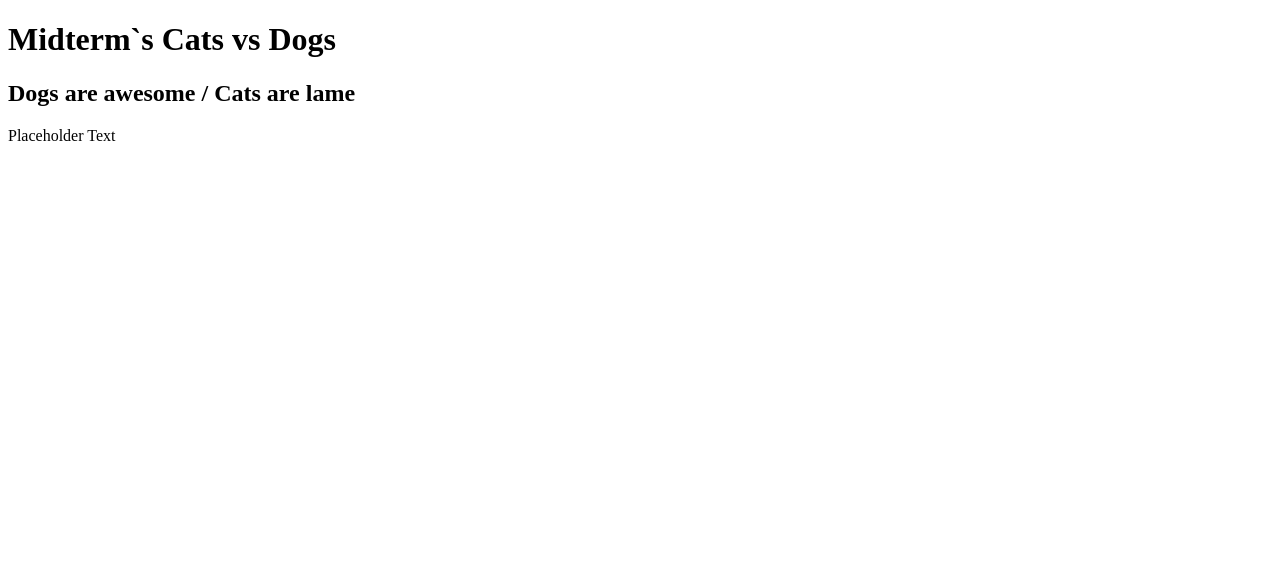
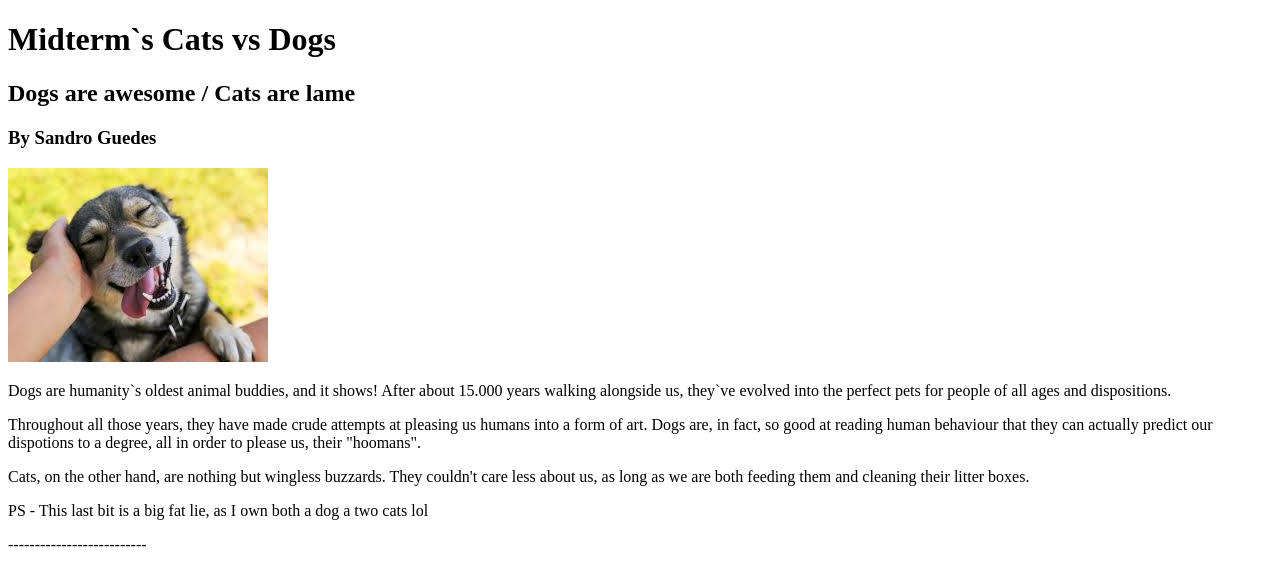
Before and after one commit to sandroguedes/Sandro_Vinh_Midterm, a plain HTML site: page Midterm/index.html in a window 1280 px wide. Drawn offline with Linux system fonts and the light colour scheme.

Commit message:
Trying to upload the main folder again
First time around the folders split up for some reason, let's try that again.

```diff
--- a/Midterm/index.html
+++ b/Midterm/index.html
@@ -6,7 +6,13 @@
 	<h1>Midterm`s Cats vs Dogs</h1>
 
 	<h2>Dogs are awesome / Cats are lame</h2>
-	<p>Placeholder Text</p>
+	<h3>By Sandro Guedes</h3>
+	<img src="Images/dogisawesome.jpeg">
+	<p>Dogs are humanity`s oldest animal buddies, and it shows! After about 15.000 years walking alongside us, they`ve evolved into the perfect pets for people of all ages and dispositions.</p>
+	<p>Throughout all those years, they have made crude attempts at pleasing us humans into a form of art. Dogs are, in fact, so good at reading human behaviour that they can actually predict our dispotions to a degree, all in order to please us, their "hoomans".</p>
+	<p>Cats, on the other hand, are nothing but wingless buzzards. They couldn't care less about us, as long as we are both feeding them and cleaning their litter boxes.</p>
+	<p>PS - This last bit is a big fat lie, as I own both a dog a two cats lol</p>
+	<p>--------------------------</p>
 
 	<h2></h2>
 	<p></p>
```
Also changed, not shown: Midterm/Images/CatvDog.jpg (added), Midterm/Images/dogisawesome.jpeg (added).
